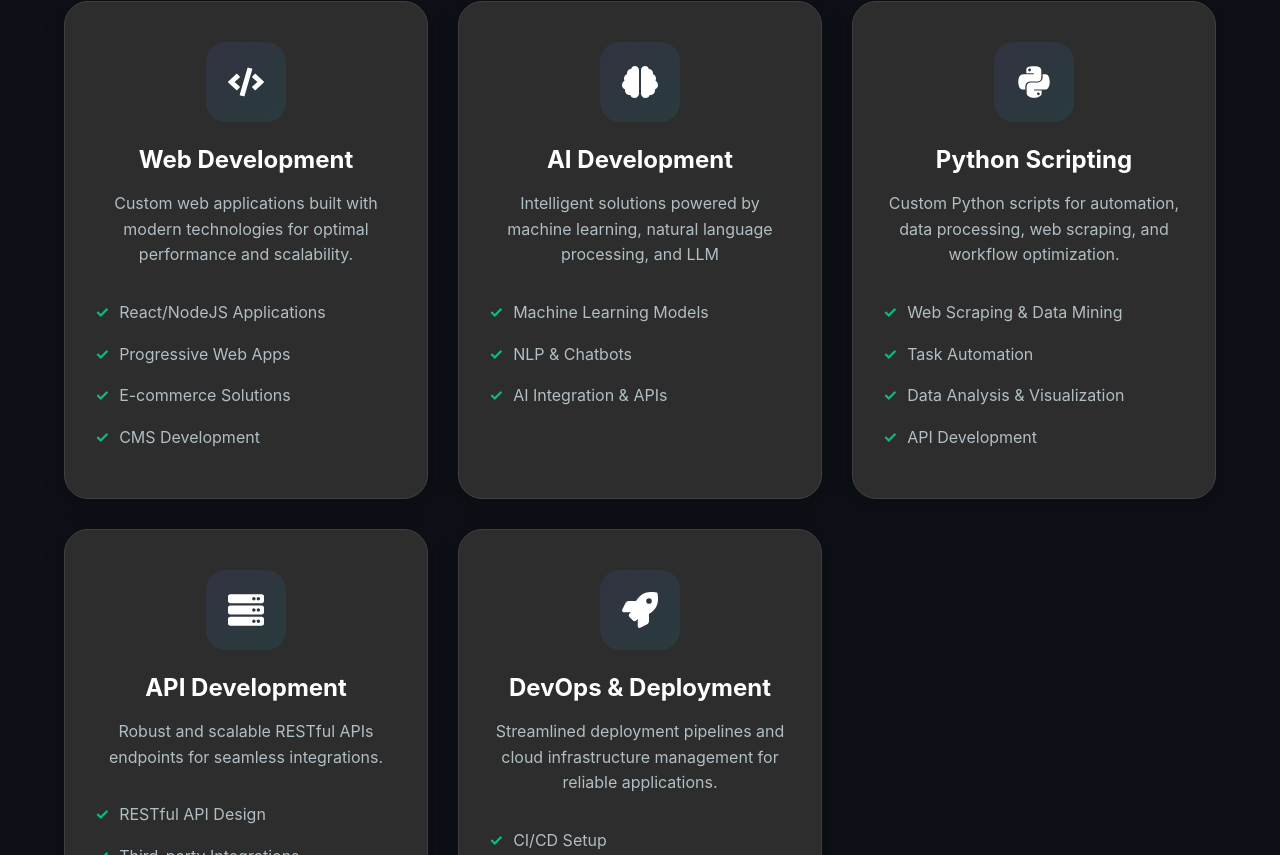
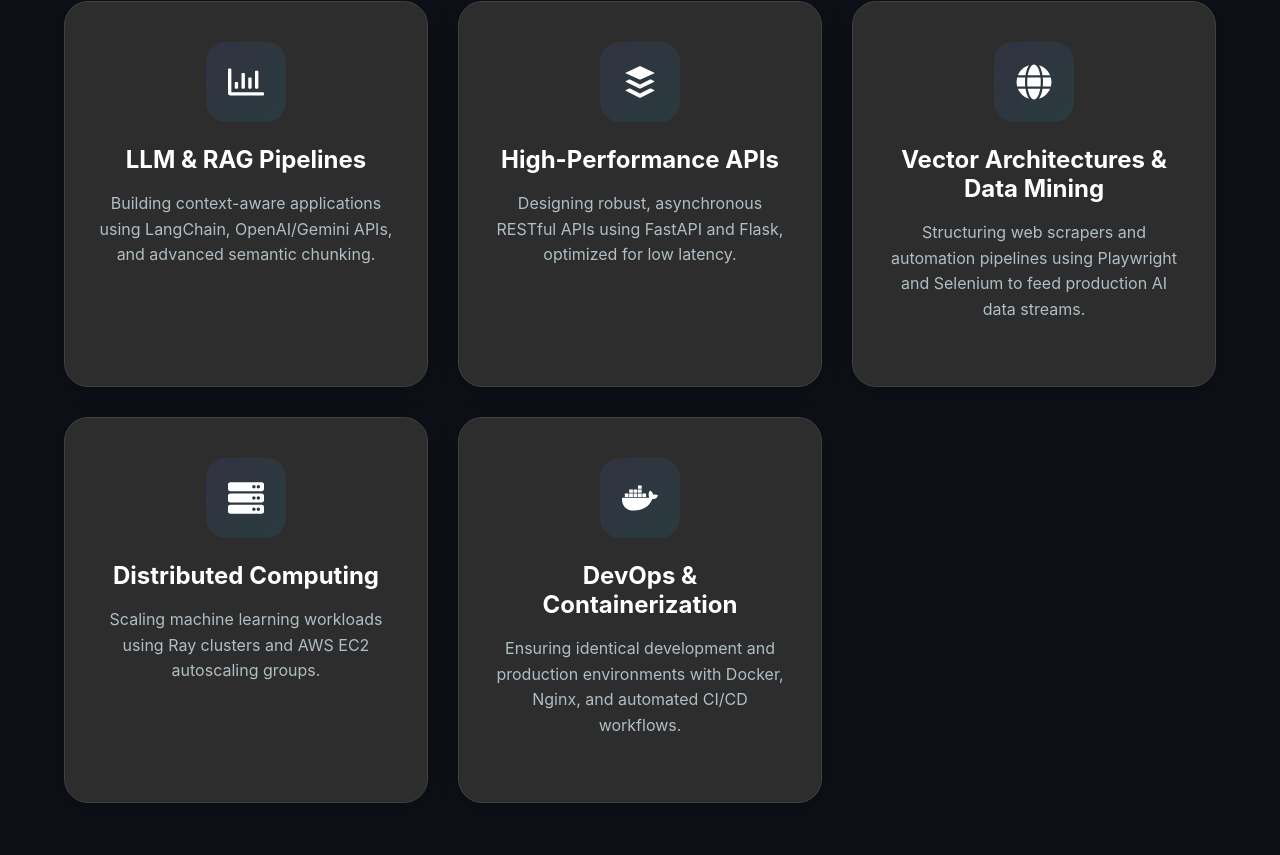
Before and after one commit to Hammad-Asif/hammad_portfolio-next, a Next.js app: page / in a window 1280 px wide. Shown: the part 1185-2040 px from the top of the page. Built offline with nearby package versions, Linux system fonts and the light colour scheme.

Commit message:
update teh full portfolio from freelance to remotejob

```diff
--- a/src/app/page.jsx
+++ b/src/app/page.jsx
@@ -1,7 +1,7 @@
 "use client"
 import Navbar from "@/components/Navbar";
 import Hero from "@/components/Hero";
-import Services from "@/components/Services";
+import Expertise from "@/components/Expertise";
 import Projects from "@/components/Projects";
 import SideProjects from "@/components/SideProjects";
 import Publications from "@/components/Publications";
@@ -19,7 +19,7 @@ export default function Home() {
     <>
       <Navbar />
       <Hero />
-      <Services />
+      <Expertise />
       <ExperienceTimeline />
       <Process />
       <FAQ />
--- a/src/components/Contact.jsx
+++ b/src/components/Contact.jsx
@@ -45,8 +45,8 @@ const Contact = () => {
         {
             icon: <FaEnvelope />,
             title: 'Email',
-            detail: 'Hammadcto786@gmail.com',
-            link: 'mailto:Hammadcto786@gmail.com'
+            detail: 'hammad@recursivedata.com',
+            link: 'mailto:hammad@recursivedata.com'
         },
         {
             icon: <FaPhone />,
@@ -157,11 +157,11 @@ const Contact = () => {
                                 required
                             >
                                 <option value="">Select a service</option>
-                                <option value="Web Development">Web Development</option>
-                                <option value="AI Development">AI Development</option>
-                                <option value="Python Scripting">Python Scripting</option>
-                                <option value="API Development">API Development</option>
-                                <option value="DevOps & Deployment">DevOps & Deployment</option>
+                                <option value="High-Performance APIs">High-Performance APIs</option>
+                                <option value="LLM & RAG Pipelines">LLM & RAG Pipelines</option>
+                                <option value="Data Automation & Mining">Data Automation & Mining</option>
+                                <option value="Distributed Computing">Distributed Computing</option>
+                                <option value="DevOps & Containerization">DevOps & Containerization</option>
                                 <option value="Other">Other</option>
                             </select>
                         </div>
--- /dev/null
+++ b/src/components/Expertise.jsx
@@ -0,0 +1,66 @@
+import React from 'react';
+import { FaGlobe , FaDocker  , FaBuffer , FaServer, FaRegChartBar  } from 'react-icons/fa';
+
+const Expertise = () => {
+  const services = [
+    {
+      icon: <FaRegChartBar  />,
+      title: 'LLM & RAG Pipelines',
+      description: 'Building context-aware applications using LangChain, OpenAI/Gemini APIs, and advanced semantic chunking.'
+    },
+    {
+      icon: <FaBuffer  />,
+      title: 'High-Performance APIs',
+      description: 'Designing robust, asynchronous RESTful APIs using FastAPI and Flask, optimized for low latency.',
+      // features: ['Machine Learning Models', 'NLP & Chatbots', 'AI Integration & APIs']
+    },
+    {
+      icon: <FaGlobe  />,
+      title: 'Vector Architectures & Data Mining',
+      description: 'Structuring web scrapers and automation pipelines using Playwright and Selenium to feed production AI data streams.',
+      // features: ['Web Scraping & Data Mining', 'Task Automation', 'Data Analysis & Visualization', 'API Development']
+    },
+    {
+      icon: <FaServer />,
+      title: 'Distributed Computing',
+      description: 'Scaling machine learning workloads using Ray clusters and AWS EC2 autoscaling groups.'
+    },
+    {
+      icon: <FaDocker   />,
+      title: 'DevOps & Containerization',
+      description: 'Ensuring identical development and production environments with Docker, Nginx, and automated CI/CD workflows.',
+      // features: ['CI/CD Setup', 'Cloud Deployment', 'Docker Containerization', 'Monitoring & Logging']
+    }
+  ];
+
+  return (
+    <section id="expertise" className="section services">
+      <div className="container">
+        <div className="section-header">
+          <p className="section-subtitle">What I Offer</p>
+          <h2 className="section-title">My Expertise </h2>
+          <p className="section-description">
+            From concept to deployment, I provide end-to-end development solutions tailored to your business needs.
+          </p>
+        </div>
+
+        <div className="services-grid">
+          {services.map((service, index) => (
+            <div key={index} className="card service-card">
+              <div className="service-icon">{service.icon}</div>
+              <h3 className="service-title">{service.title}</h3>
+              <p className="service-description">{service.description}</p>
+              {/* <ul className="service-features">
+                {service.features.map((feature, idx) => (
+                  <li key={idx}>{feature}</li>
+                ))}
+              </ul> */}
+            </div>
+          ))}
+        </div>
+      </div>
+    </section>
+  );
+};
+
+export default Expertise;
--- a/src/components/FAQ.jsx
+++ b/src/components/FAQ.jsx
@@ -27,7 +27,7 @@ const FAQ = () => {
     // },
     {
       question: 'What technologies do you specialize in?',
-      answer: 'I specialize in the MERN stack (MongoDB, Express.js, React, Node.js) and also work extensively with Python, Flask/FastAPI, AI/ML Development, LLM Integerations and AWS. For AI projects, I use various ML frameworks. I choose the best technology stack based on your project requirements.'
+      answer: 'I specialize in building production-ready Python backend architectures and AI systems. My day-to-day stack includes FastAPI, Flask, AWS, Docker, LangChain, and OpenAI/Gemini integrations. I also build robust frontends using ReactJS when a full-stack solution is required.'
     },
     {
       question: 'Can you work with my existing team?',
@@ -62,7 +62,7 @@ const FAQ = () => {
           <p className="section-subtitle">Questions?</p>
           <h2 className="section-title">Frequently Asked <span className="gradient-text">Questions</span></h2>
           <p className="section-description">
-            Find answers to common questions about my services and process.
+            Find answers to common questions about my expertise and process.
           </p>
         </div>
 
--- a/src/components/Footer.jsx
+++ b/src/components/Footer.jsx
@@ -5,7 +5,7 @@ const Footer = () => {
   const currentYear = new Date().getFullYear();
 
   const quickLinks = [
-    { to: 'services', label: 'Services' },
+    { to: 'expertise', label: 'Expertise' },
     { to: 'experience', label: 'Experience' },
     { to: 'faq', label: 'FAQ\'s' },
     { to: 'projects', label: 'Work Projects' },
@@ -14,11 +14,11 @@ const Footer = () => {
   ];
 
   const services = [
-    'Web Development',
-    'AI Development',
-    'Python Scripting',
-    'API Development',
-    'DevOps & Deployment'
+    'High-Performance APIs',
+    'LLM & RAG Pipelines',
+    'Data Automation & Mining',
+    'Distributed Computing',
+    'DevOps & Containerization'
   ];
 
   return (
@@ -28,7 +28,7 @@ const Footer = () => {
           <div className="footer-brand">
             <h3>Hammad.</h3>
             <p>
-              I build scalable Python backend architectures and production-grade AI systems...
+              I build scalable Python backend architectures, high-performance APIs, and production-grade AI systems engineered for global scale.
             </p>
             <div className="footer-social">
               <a href="https://github.com/Hammad-Asif" target="_blank" rel="noopener noreferrer" aria-label="GitHub">
@@ -52,11 +52,11 @@ const Footer = () => {
           </div>
 
           <div className="footer-links">
-            <h4>Services</h4>
+            <h4>Expertise</h4>
             <ul>
               {services.map((service, index) => (
                 <li key={index}>
-                  <a href="#services">{service}</a>
+                  <a href="#expertise">{service}</a>
                 </li>
               ))}
             </ul>
@@ -65,7 +65,7 @@ const Footer = () => {
           <div className="footer-links">
             <h4>Contact</h4>
             <ul>
-              <li><a href="mailto:Hammadcto786@gmail.com">Hammadcto786@gmail.com</a></li>
+              <li><a href="mailto:hammad@recursivedata.com">Hammad@recursivedata.com</a></li>
               <li><a href="tel:+923087724490">+92 308 7724490</a></li>
               <li>Pakistan (Available Worldwide - Remote)</li>
             </ul>
--- a/src/components/Hero.jsx
+++ b/src/components/Hero.jsx
@@ -172,7 +172,7 @@ const Hero = () => {
 
                     <div className="hero-image">
                         <div className="hero-image-wrapper">
-                            <img src="/profile_pic.jpg" alt="Profile" className="avatar-image" />
+                            <img src="/profile_pic.jpg" alt="Muhammad Hammad Asif - Senior AI Backend Engineer" className="avatar-image" />
 
                         </div>
                     </div>
--- a/src/components/Navbar.jsx
+++ b/src/components/Navbar.jsx
@@ -5,7 +5,7 @@ import MobileMenu from './MobileMenu';
 
 const navItems = [
   { href: '#home', label: 'Home' },
-  { href: '#services', label: 'Services' },
+  { href: '#expertise', label: 'Expertise' },
   { href: '#experience', label: 'Experience' },
   { href: '#projects', label: 'Projects' },
   { href: '#faq', label: "FAQ's" },
--- a/src/components/Services.jsx
+++ /dev/null
@@ -1,68 +0,0 @@
-import React from 'react';
-import { FaCode, FaMobileAlt, FaPalette, FaServer, FaRocket, FaBrain, FaPython, FaRobot } from 'react-icons/fa';
-
-const Services = () => {
-  const services = [
-    {
-      icon: <FaCode />,
-      title: 'Web Development',
-      description: 'Custom web applications built with modern technologies for optimal performance and scalability.',
-      features: ['React/NodeJS Applications', 'Progressive Web Apps', 'E-commerce Solutions', 'CMS Development']
-    },
-    {
-      icon: <FaBrain />,
-      title: 'AI Development',
-      description: 'Intelligent solutions powered by machine learning, natural language processing, and LLM',
-      features: ['Machine Learning Models', 'NLP & Chatbots', 'AI Integration & APIs']
-    },
-    {
-      icon: <FaPython />,
-      title: 'Python Scripting',
-      description: 'Custom Python scripts for automation, data processing, web scraping, and workflow optimization.',
-      features: ['Web Scraping & Data Mining', 'Task Automation', 'Data Analysis & Visualization', 'API Development']
-    },
-    {
-      icon: <FaServer />,
-      title: 'API Development',
-      description: 'Robust and scalable RESTful APIs endpoints for seamless integrations.',
-      features: ['RESTful API Design', 'Third-party Integrations', 'API Documentation']
-    },
-    {
-      icon: <FaRocket />,
-      title: 'DevOps & Deployment',
-      description: 'Streamlined deployment pipelines and cloud infrastructure management for reliable applications.',
-      features: ['CI/CD Setup', 'Cloud Deployment', 'Docker Containerization', 'Monitoring & Logging']
-    }
-  ];
-
-  return (
-    <section id="services" className="section services">
-      <div className="container">
-        <div className="section-header">
-          <p className="section-subtitle">What I Offer</p>
-          <h2 className="section-title">My Expertise </h2>
-          <p className="section-description">
-            From concept to deployment, I provide end-to-end development solutions tailored to your business needs.
-          </p>
-        </div>
-
-        <div className="services-grid">
-          {services.map((service, index) => (
-            <div key={index} className="card service-card">
-              <div className="service-icon">{service.icon}</div>
-              <h3 className="service-title">{service.title}</h3>
-              <p className="service-description">{service.description}</p>
-              <ul className="service-features">
-                {service.features.map((feature, idx) => (
-                  <li key={idx}>{feature}</li>
-                ))}
-              </ul>
-            </div>
-          ))}
-        </div>
-      </div>
-    </section>
-  );
-};
-
-export default Services;
```
